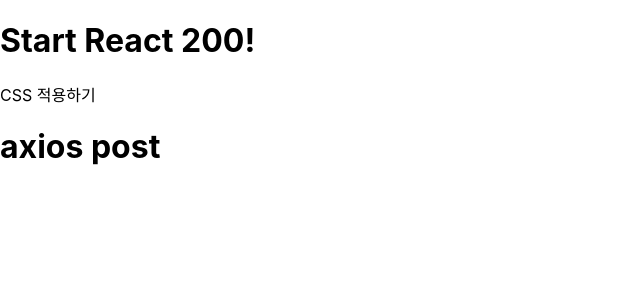
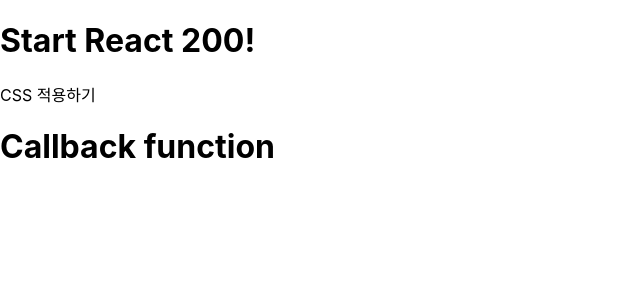
Before and after one commit to Yerim-Choi/React_Study, a React (Create React App) app in the folder client/: page / in a window 1280 px wide. Shown: the top 300 px of the page, without its empty margins (0-640 px from the left). Built offline with nearby package versions, Linux system fonts and the light colour scheme; no server answers.

Commit message:
#R063_콜백 함수 사용

```diff
--- a/client/src/App.js
+++ b/client/src/App.js
@@ -1,6 +1,6 @@
 import React from "react";
 // import "./App.css";
-import AxiosPost from "./R062_AxiosPost.js";
+import CallbackFunc from "./R063_CallbackFunc.js";
 // import "bootstrap/dist/css/bootstrap.css";
 
 function App() {
@@ -8,7 +8,7 @@
     <div>
       <h1>Start React 200!</h1>
       <p>CSS 적용하기</p>
-      <AxiosPost />
+      <CallbackFunc />
     </div>
   );
 }
--- /dev/null
+++ b/client/src/R063_CallbackFunc.js
@@ -0,0 +1,26 @@
+import React, { Component } from "react";
+
+class R063_CallbackFunc extends Component {
+  componentDidMount() {
+    this.logPrint(
+      1,
+      function (return1) {
+        console.log("return1 : " + return1);
+        this.logPrint(return1, function (return2) {
+          console.log("return2 : " + return2);
+        });
+      }.bind(this)
+    );
+  }
+
+  logPrint(param, callback) {
+    console.log("logPrint paran :" + param);
+    param += param;
+    callback(param);
+  }
+  render() {
+    return <h1>Callback function</h1>;
+  }
+}
+
+export default R063_CallbackFunc;
```
